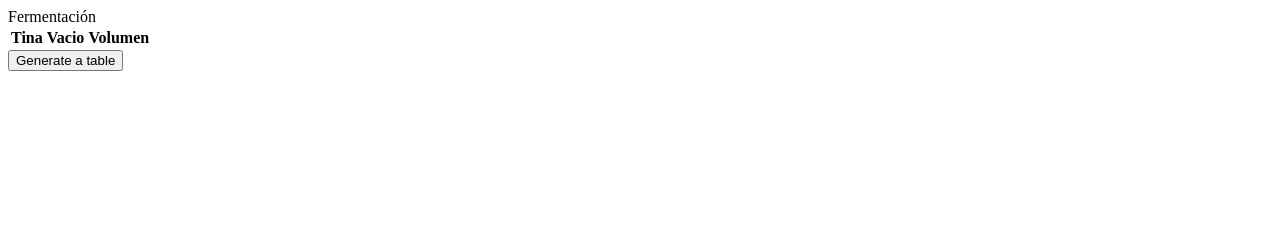
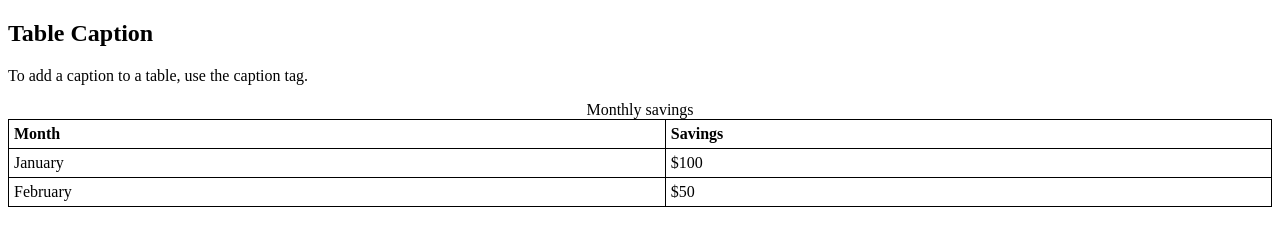
Before and after one commit to Mosquiscript/Fermentaci-n, a plain HTML site: page index.html in a window 1280 px wide. Drawn offline with Linux system fonts and the light colour scheme.

Commit message:
Update index.html

```diff
--- a/index.html
+++ b/index.html
@@ -1,22 +1,37 @@
 <!DOCTYPE html>
-<html lang="en">
+<html>
 <head>
-    <meta charset="UTF-8">
-    <meta name="viewport" content="width=device-width, initial-scale=1.0">
-    <title>Fermentación</title>
+<style>
+table, th, td {
+  border: 1px solid black;
+  border-collapse: collapse;
+}
+th, td {
+  padding: 5px;
+  text-align: left;
+}
+</style>
 </head>
 <body>
-    <div>Fermentación</div>
-    <div>
-        <table id="tabla">
-            <th>Tina</th>
-            <th>Vacio</th>
-            <th>Volumen</th>
 
-        </table>
-        <input type="button" value="Generate a table" onclick="generateTable()" />
+<h2>Table Caption</h2>
+<p>To add a caption to a table, use the caption tag.</p>
 
-    </div>
+<table style="width:100%">
+  <caption>Monthly savings</caption>
+  <tr>
+    <th>Month</th>
+    <th>Savings</th>
+  </tr>
+  <tr>
+    <td>January</td>
+    <td>$100</td>
+  </tr>
+  <tr>
+    <td>February</td>
+    <td>$50</td>
+  </tr>
+</table>
+
 </body>
-<script src="index.js"></script>
 </html>
```
